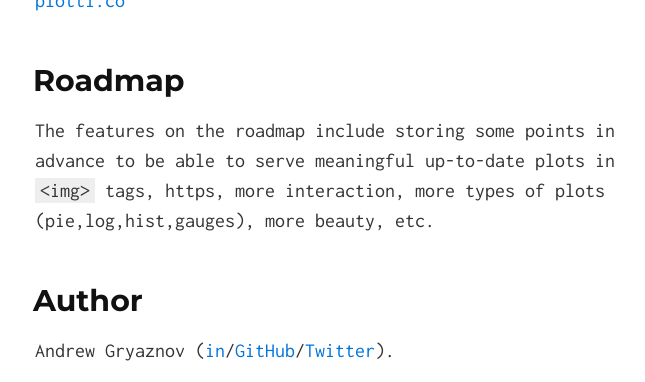
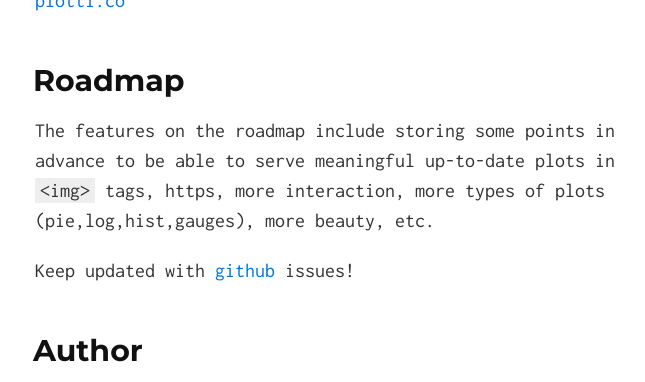
Before and after one commit to grandrew/plotti.co, a Jekyll site: the page built from plotti.co/index.md, in a window 1280 px wide and 900 px high, scrolled down 4927 px, cut to the strip 0-382 px from the top of the window. Shown: the whole strip, without its empty margins (305-950 px from the left). Built offline with Jekyll 4.4.1, drawn with Linux system fonts in a browser that asks for light colours.

Commit message:
added github link to roadmap section

```diff
--- a/plotti.co/index.md
+++ b/plotti.co/index.md
@@ -151,6 +151,8 @@ The recommended donations are
 
 The features on the roadmap include storing some points in advance to be able to serve meaningful up-to-date plots in `<img>` tags, https, more interaction, more types of plots (pie,log,hist,gauges), more beauty, etc.
 
+Keep updated with [github](https://github.com/grandrew/plotti.co) issues!
+
 ## Author
 
 Andrew Gryaznov ([in](https://www.linkedin.com/in/grandrew)/[GitHub](http://github.com/grandrew)/[Twitter](http://twitter.com/andrew_vrayo)).
```
